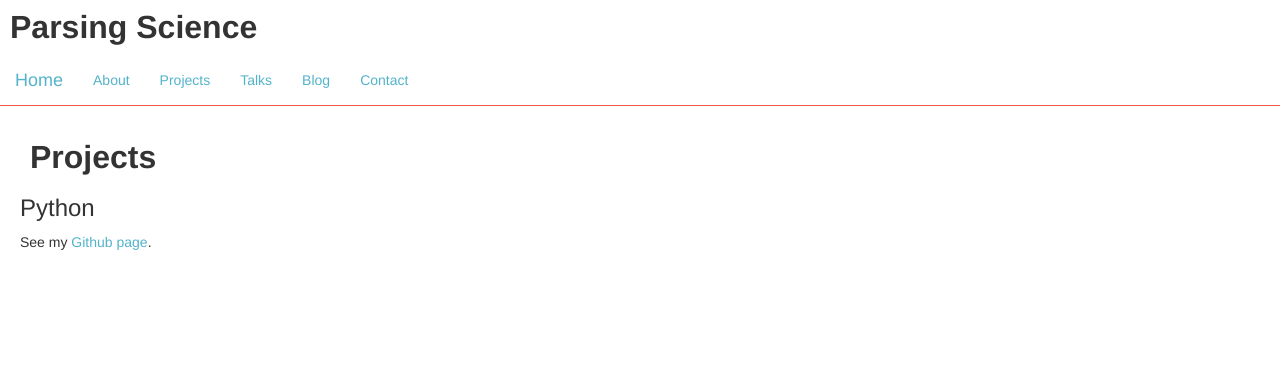
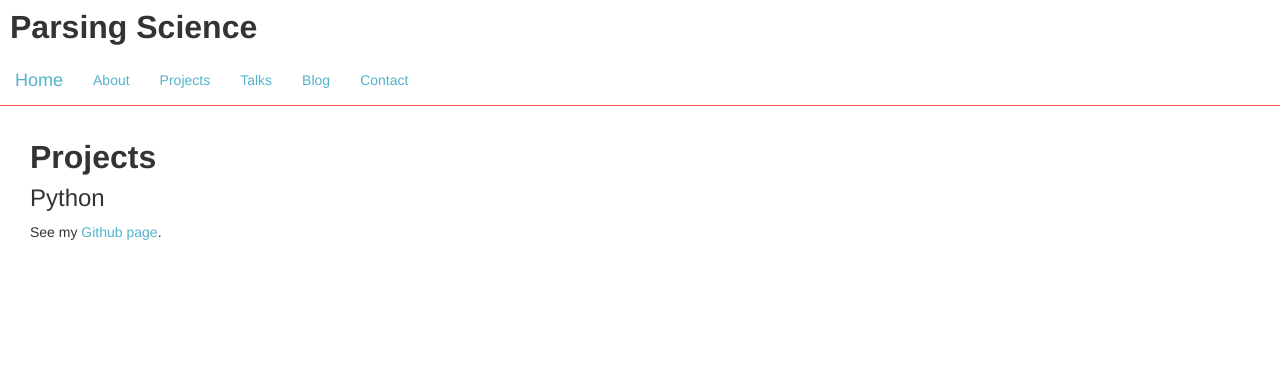
Before and after one commit to parsing-science/parsing-science-flask, a Flask app: page /projects/ in a window 1280 px wide. Shown: the top 366 px of the page. Run offline with Flask 2, Linux system fonts and the light colour scheme; some libraries are stand-ins or nearby versions.

Commit message:
Some more CSS changes

```diff
--- a/parsing_science/static/css/main.css
+++ b/parsing_science/static/css/main.css
@@ -24,9 +24,8 @@ h1 {
 
 }
 
-h2 {
+p, h2, h3 {
   margin: 10px;
-
 }
 
 #header {
--- a/parsing_science/templates/projects.html
+++ b/parsing_science/templates/projects.html
@@ -3,6 +3,8 @@
   <div class="projects">
     <h1> Projects </h1>
     <h3> Python </h3>
-    See my <a href="https://github.com/parsing-science" target="_blank" style="color:#53B3CB"> Github page</a>.
+    <p>
+        See my <a href="https://github.com/parsing-science" target="_blank" style="color:#53B3CB"> Github page</a>.
+    </p>
   </div>
 {% endblock %}
```
